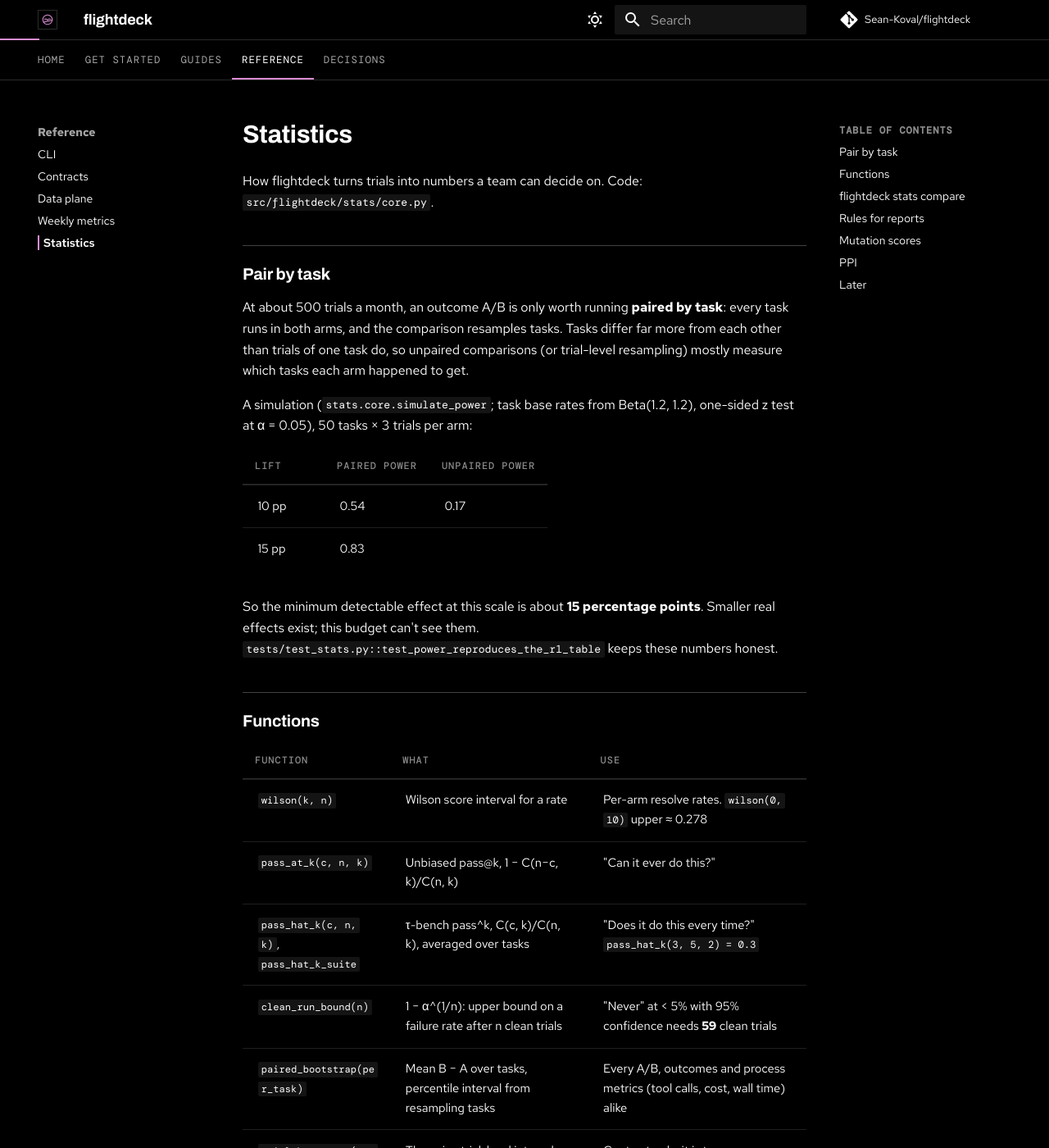
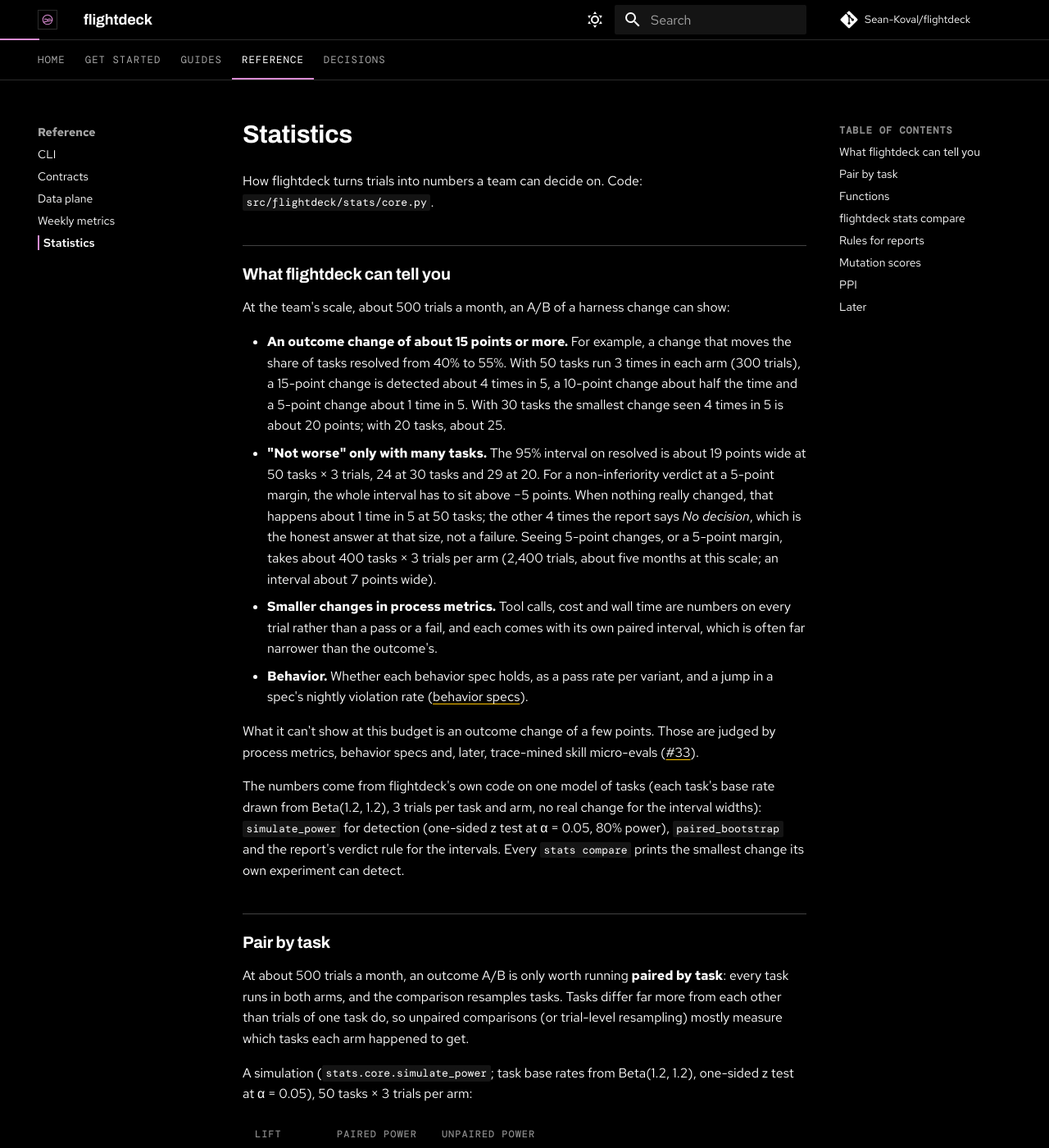
Before and after one commit to Sean-Koval/flightdeck, an MkDocs documentation site: the page built from docs/statistics.md, in a window 1280 px wide and 1400 px high. Shown: the whole window at 82% size. Built offline with MkDocs 1.6.1 and Material for MkDocs 9.7.7, drawn with Linux system fonts in a browser that asks for light colours; comment, search, counter and statistics services are not loaded; some of the changed text lies outside the part shown.

Commit message:
docs(stats): what flightdeck can tell you, in reader terms
A section at the top of Statistics: at about 500 trials a month an outcome A/B sees changes of about 15 points
(40% to 55% resolved); intervals are about 19 / 24 / 29 points wide at 50 / 30 / 20 tasks x 3 trials; with no real
change a -5 point non-inferiority margin is met about 1 time in 5 at 50 tasks, and a 5-point margin needs about
400 tasks x 3 trials. Smaller changes are judged by process metrics, behavior specs and later micro-evals (#33).

Every number is from flightdeck's own code: simulate_power for detection (it reproduces the existing table), and
paired_bootstrap with the report's verdict() over simulated no-change experiments (Beta(1.2, 1.2) task rates, 3
trials, 2,000 runs per size; 1,000 at 400 tasks).

Co-Authored-By: Claude Opus 5.5 <noreply@anthropic.com>
Claude-Session: https://claude.ai/code/session_01HvitnJ1UBiCErYxq9RC6B8

```diff
--- a/docs/statistics.md
+++ b/docs/statistics.md
@@ -1,6 +1,33 @@
 # Statistics
 
 How flightdeck turns trials into numbers a team can decide on. Code: `src/flightdeck/stats/core.py`.
+
+## What flightdeck can tell you
+
+At the team's scale, about 500 trials a month, an A/B of a harness change can show:
+
+- **An outcome change of about 15 points or more.** For example, a change that moves the share of tasks resolved
+  from 40% to 55%. With 50 tasks run 3 times in each arm (300 trials), a 15-point change is detected about 4 times in
+  5, a 10-point change about half the time and a 5-point change about 1 time in 5. With 30 tasks the smallest change
+  seen 4 times in 5 is about 20 points; with 20 tasks, about 25.
+- **"Not worse" only with many tasks.** The 95% interval on resolved is about 19 points wide at 50 tasks × 3 trials,
+  24 at 30 tasks and 29 at 20. For a non-inferiority verdict at a 5-point margin, the whole interval has to sit
+  above −5 points. When nothing really changed, that happens about 1 time in 5 at 50 tasks; the other 4 times the
+  report says *No decision*, which is the honest answer at that size, not a failure. Seeing 5-point changes, or a
+  5-point margin, takes about 400 tasks × 3 trials per arm (2,400 trials, about five months at this scale; an
+  interval about 7 points wide).
+- **Smaller changes in process metrics.** Tool calls, cost and wall time are numbers on every trial rather than a
+  pass or a fail, and each comes with its own paired interval, which is often far narrower than the outcome's.
+- **Behavior.** Whether each behavior spec holds, as a pass rate per variant, and a jump in a spec's nightly
+  violation rate ([behavior specs](behavior-specs.md)).
+
+What it can't show at this budget is an outcome change of a few points. Those are judged by process metrics,
+behavior specs and, later, trace-mined skill micro-evals ([#33](https://github.com/Sean-Koval/flightdeck/issues/33)).
+
+The numbers come from flightdeck's own code on one model of tasks (each task's base rate drawn from Beta(1.2, 1.2),
+3 trials per task and arm, no real change for the interval widths): `simulate_power` for detection (one-sided z test at
+α = 0.05, 80% power), `paired_bootstrap` and the report's verdict rule for the intervals. Every `stats compare`
+prints the smallest change its own experiment can detect.
 
 ## Pair by task
 
@@ -31,7 +58,7 @@ budget can't see them. `tests/test_stats.py::test_power_reproduces_the_r1_table`
 | `trial_bootstrap(per_task)` | The naive trial-level interval | Contrast only: it is too narrow when tasks differ |
 | `dollars_per_resolved(per_task)` | Total cost / resolved count (ratio of sums), task bootstrap | Cost efficiency. Trials with unknown cost are excluded and counted |
 | `mcnemar_discordant(pairs)` | Concordant and discordant task counts, exact McNemar p | Reported with every outcome comparison; feeds adaptive allocation later |
-| `cohen_kappa(pairs)` | Cohen's κ for two raters' binary labels | Rater agreement on the knowledge gold set; judges' calibration (#27) |
+| `cohen_kappa(pairs)` | Cohen's κ for two raters' binary labels | Rater agreement on the knowledge gold set; judges' calibration ([#27](https://github.com/Sean-Koval/flightdeck/issues/27)) |
 
 Every result is an `Interval` carrying its estimate, bounds, level, number of tasks and trials, the seed, and a
 note. Fewer than 10 paired tasks is labelled *underpowered: do not decide on this*. No p-value is reported without
```
